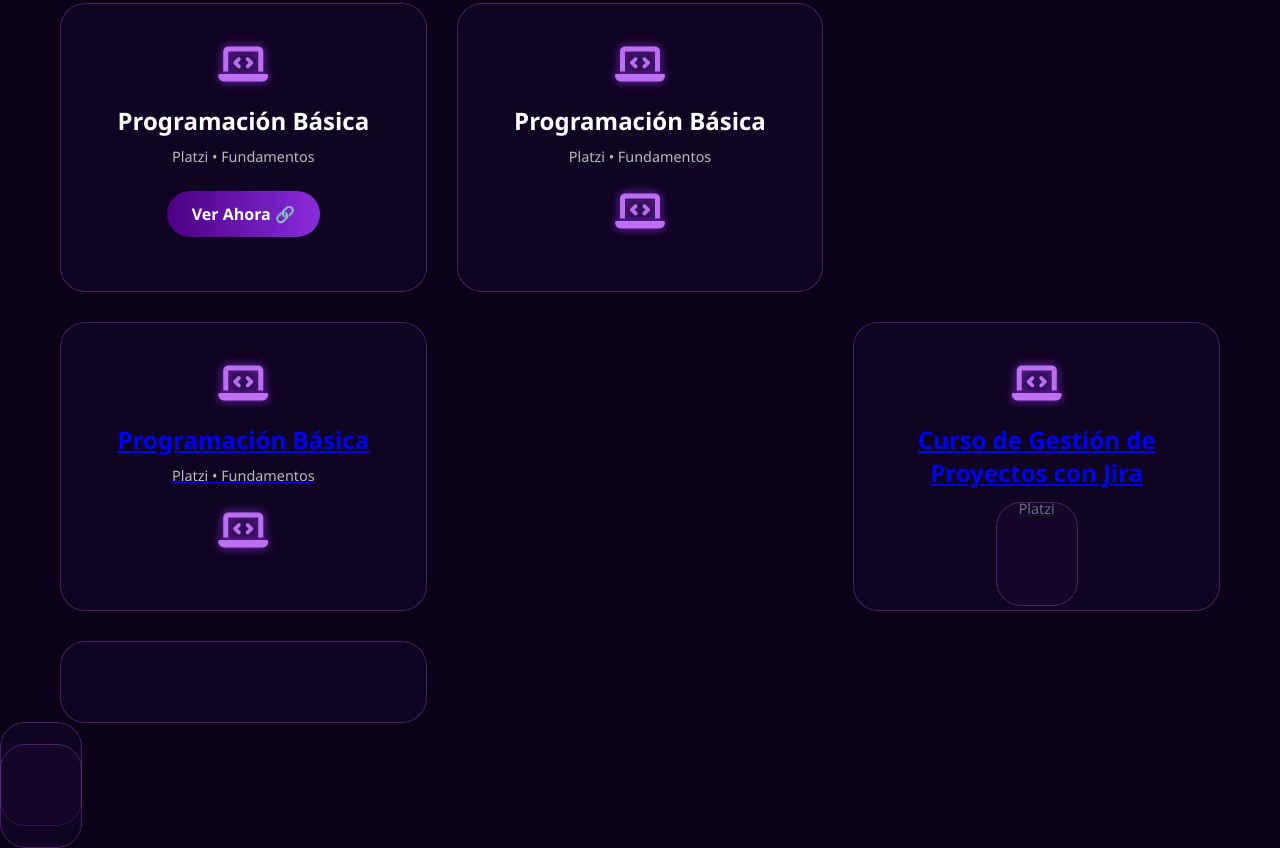
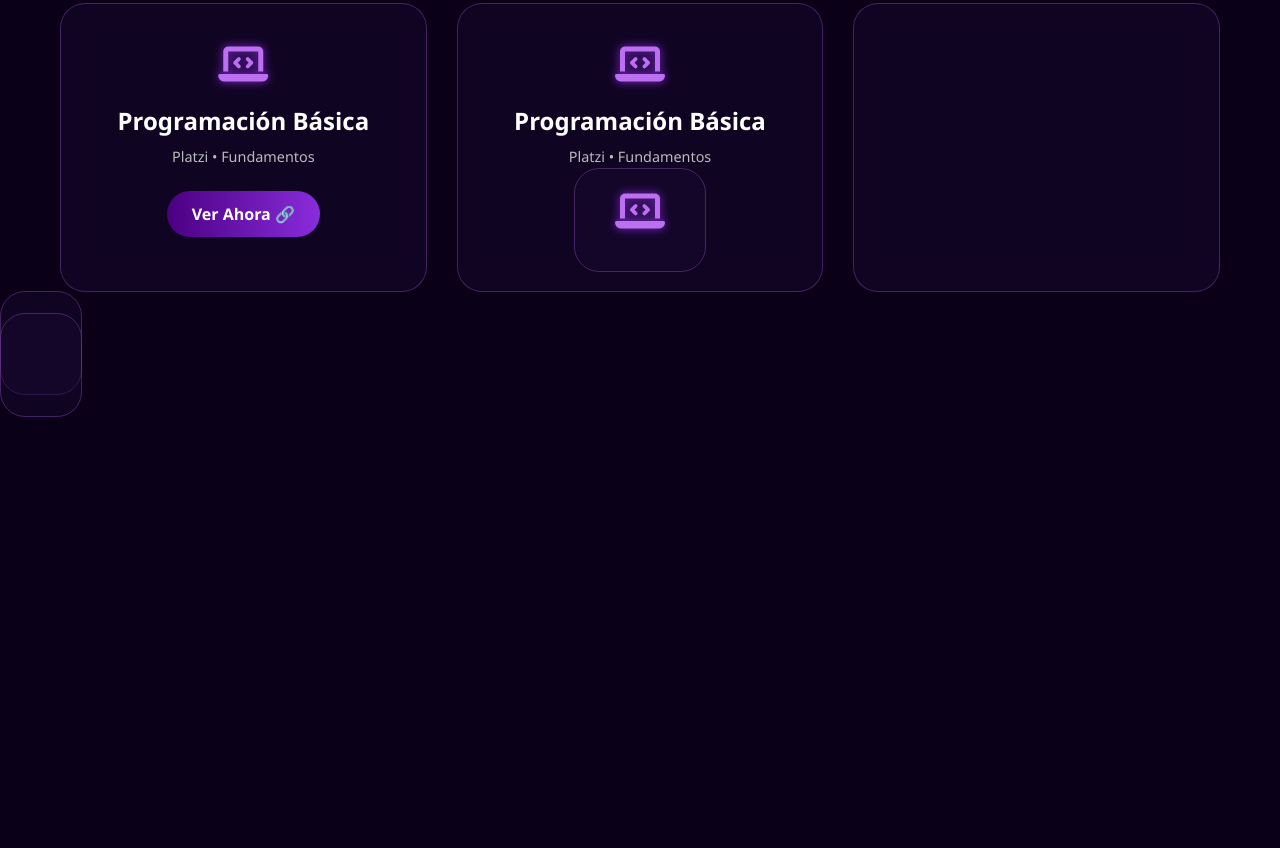
Before and after one commit to 123467898/certificados, a plain HTML site: page index.html in a window 1280 px wide. Shown: the part 913-1761 px from the top of the page. After the commit the page ends 1330 px from the top, so only its background shows below. Drawn offline with Linux system fonts and the light colour scheme.

Commit message:
Update index.html

```diff
--- a/index.html
+++ b/index.html
@@ -148,21 +148,6 @@
                 <i class="fa-solid fa-laptop-code icon"></i>
                  </article>
                 </article>
-             <article class="card">
-                <i class="fa-solid fa-laptop-code icon"></i>
-                <h3>Programación Básica</h3>
-                <p class="desc">Platzi • Fundamentos</p>
-                <a href=" <article class="card">
-                <i class="fa-solid fa-laptop-code icon"></i>
-                 </article>  </article>
-             <article class="card">
-                <i class="fa-solid fa-laptop-code icon"></i>
-                <h3>Curso de Gestión de Proyectos con Jira</h3>
-                <p class="desc">Platzi</p>
-                <a href=" <article class="card">
-                <i class="https://platzi.com/p/apolanco2713/curso/11967-course/diploma/detalle/n"></i>
-                 </article>
-
         </div>
     </main>
 
```
